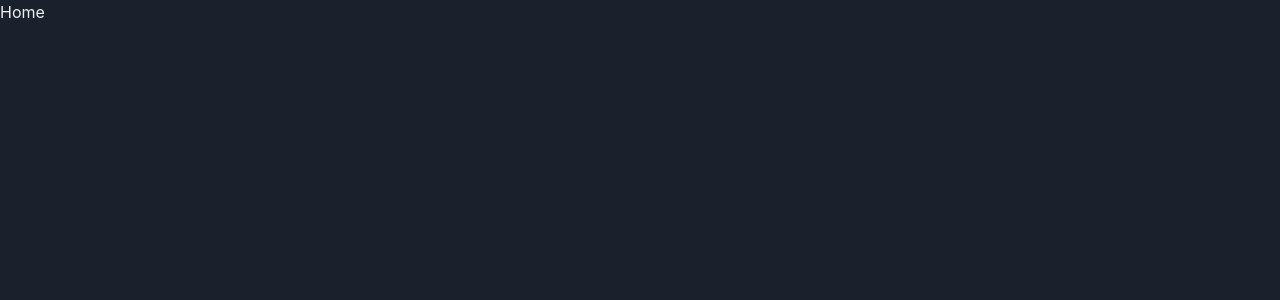
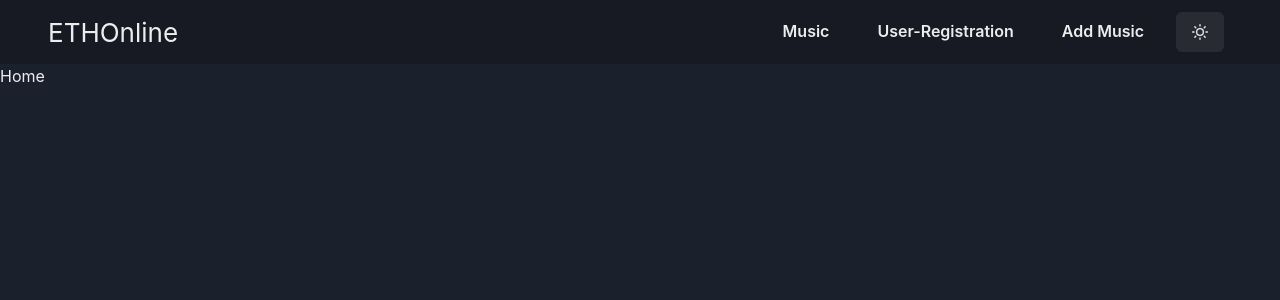
Before and after one commit to SarveshLimaye/ETH-Online, a React (Vite) app: page / in a window 1280 px wide. Shown: the top 300 px of the page. Built offline with nearby package versions, Linux system fonts and the light colour scheme.

Commit message:
NavbBar done

```diff
--- a/package.json
+++ b/package.json
@@ -10,9 +10,12 @@
     "preview": "vite preview"
   },
   "dependencies": {
+    "@chakra-ui/icons": "^2.1.1",
     "@chakra-ui/react": "^2.8.1",
     "@emotion/react": "^11.11.1",
     "@emotion/styled": "^11.11.0",
+    "@safe-global/safe-react-components": "^2.0.6",
+    "ethers": "^6.8.0",
     "framer-motion": "^10.16.4",
     "react": "^18.2.0",
     "react-dom": "^18.2.0",
--- a/src/App.tsx
+++ b/src/App.tsx
@@ -4,10 +4,12 @@ import Home from "./pages/Home/Home";
 import UserRegistration from "./pages/User-Registration/UserRegistration";
 import AllMusic from "./pages/All-Music/AllMusic";
 import AddMusic from "./pages/Add-Music/AddMusic";
+import Navbar from "./components/Navbar/Navbar";
 
 function App() {
   return (
     <Router>
+      <Navbar />
       <Routes>
         <Route path="/" element={<Home />} />
         <Route path="/all" element={<AllMusic />} />
--- /dev/null
+++ b/src/components/Navbar/NavBar.tsx
@@ -0,0 +1,99 @@
+import {
+  Box,
+  Flex,
+  HStack,
+  IconButton,
+  Button,
+  useDisclosure,
+  useColorModeValue,
+  useColorMode,
+  Link,
+  Stack,
+} from "@chakra-ui/react";
+
+import { HamburgerIcon, CloseIcon, MoonIcon, SunIcon } from "@chakra-ui/icons";
+
+export default function Navbar() {
+  const { colorMode, toggleColorMode } = useColorMode();
+  const { isOpen, onOpen, onClose } = useDisclosure();
+
+  return (
+    <>
+      <Box bg={useColorModeValue("gray.100", "gray.900")} px={10}>
+        <Flex
+          h={16}
+          alignItems="center"
+          justifyContent="space-between"
+          mx="auto"
+        >
+          <IconButton
+            size={"md"}
+            icon={isOpen ? <CloseIcon /> : <HamburgerIcon />}
+            aria-label={"Open Menu"}
+            display={{ md: "none" }}
+            onClick={isOpen ? onClose : onOpen}
+          />
+          <HStack
+            spacing={8}
+            alignItems={"center"}
+            fontSize="26px"
+            fontWeight="0"
+            ml="2"
+            color="brand.00"
+          >
+            <Link href="/">ETHOnline</Link>
+          </HStack>
+          <Flex alignItems={"center"}>
+            <HStack
+              as={"nav"}
+              spacing={4}
+              display={{ base: "none", md: "flex" }}
+              marginRight={4}
+            >
+              <Link href={"/all"}>
+                <Button w="full" variant="ghost">
+                  Music
+                </Button>
+              </Link>
+              <Link href={"/user-registration"}>
+                <Button w="full" variant="ghost">
+                  User-Registration
+                </Button>
+              </Link>
+
+              <Link href={"/add"}>
+                <Button w="full" variant="ghost">
+                  Add Music
+                </Button>
+              </Link>
+              <Button onClick={toggleColorMode}>
+                {colorMode === "light" ? <MoonIcon /> : <SunIcon />}
+              </Button>
+            </HStack>
+          </Flex>
+        </Flex>
+
+        {isOpen ? (
+          <Box pb={4} display={{ md: "none" }}>
+            <Stack as={"nav"} spacing={4}>
+              <Link href={"/buy"}>
+                <Button w="full" variant="ghost">
+                  Buy
+                </Button>
+              </Link>
+              <Link href={"/sell"}>
+                <Button w="full" variant="ghost">
+                  Sell
+                </Button>
+              </Link>
+
+              <Button w="full" variant="ghost">
+                Connect
+              </Button>
+            </Stack>
+          </Box>
+        ) : null}
+      </Box>
+    </>
+  );
+}
```
Also changed, not shown: 1 other file (tests, documents, lock files or other folders).
